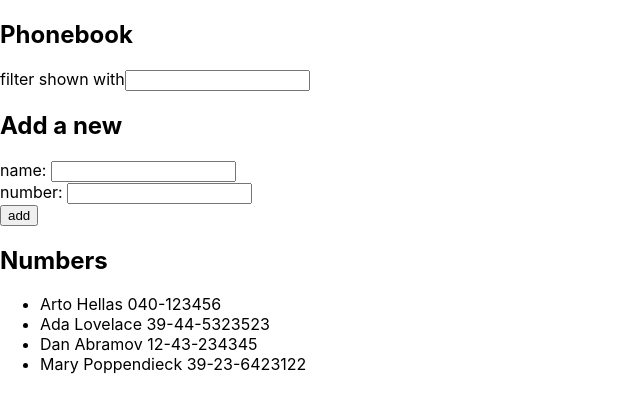
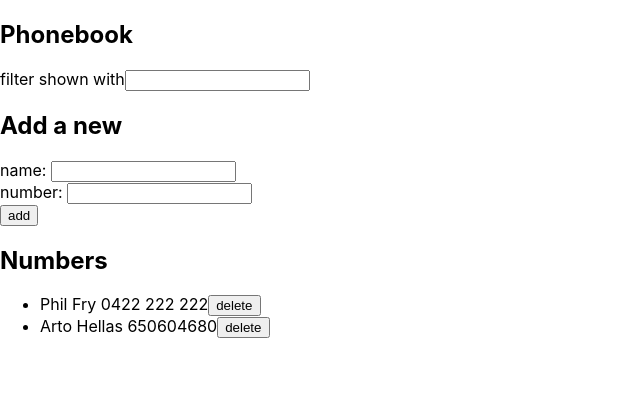
Before and after one commit to MitchEarn/full-stack-open-2021, a React (Create React App) app in the folder part2/phonebook/: page / in a window 1280 px wide. Shown: the top 412 px of the page, without its empty margins (0-640 px from the left). Built offline with nearby package versions, Linux system fonts and the light colour scheme; data requests are answered from the project's data file.

Commit message:
Completed exercise up to 2.20

```diff
--- a/part2/phonebook/db.json
+++ b/part2/phonebook/db.json
@@ -1,24 +1,14 @@
 {
-  "persons":[
+  "persons": [
+    {
+      "name": "Phil Fry",
+      "number": "0422 222 222",
+      "id": 5
+    },
     {
       "name": "Arto Hellas",
-      "number": "040-123456",
-      "id": 1
-    },
-    {
-      "name": "Ada Lovelace",
-      "number": "39-44-5323523",
-      "id": 2
-    },
-    {
-      "name": "Dan Abramov",
-      "number": "12-43-234345",
-      "id": 3
-    },
-    {
-      "name": "Mary Poppendieck",
-      "number": "39-23-6423122",
-      "id": 4
+      "number": "650604680",
+      "id": 7
     }
   ]
 }
--- a/part2/phonebook/src/App.js
+++ b/part2/phonebook/src/App.js
@@ -1,20 +1,20 @@
 import React, {useEffect, useState} from 'react'
 import PersonForm from "./components/PersonForm";
 import Filter from "./components/Filter";
-import PersonList from "./components/PersonList";
-import axios from "axios";
+import phonebookService from "./services/phonebook";
+import Person from "./components/Person";
+import Notification from "./components/Notification";
 
 const App = () => {
     const [persons, setPersons] = useState([])
     const [newName, setNewName] = useState('')
     const [newNumber, setNewNumber] = useState('')
     const [newSearch, setNewSearch] = useState('')
+    const [errorMessage, setErrorMessage] = useState(null)
 
     useEffect(() => {
-        axios.get('http://localhost:3001/persons')
-            .then(response => {
-                setPersons(response.data)
-            })
+        phonebookService.getAll()
+            .then(response => setPersons(response))
 
     }, [])
 
@@ -26,31 +26,78 @@ const App = () => {
         event.target.name === 'name' ? setNewName(event.target.value) : setNewNumber(event.target.value)
     }
 
+    const updatePerson = (personToUpdate, number) => {
+        if (window.confirm(`${personToUpdate.name} is already added to phonebook. Replace the old number with a new one?`)) {
+            phonebookService.update(personToUpdate.id, {...personToUpdate, number: number})
+                .then(returnedPerson => {
+                    setPersons(persons.map(person => person.id !== personToUpdate.id ? person : returnedPerson))
+                    setNewName('')
+                    setNewNumber('')
+
+                })
+
+        } else {
+            console.log('fail');
+        }
+    }
+
     const addPerson = (event) => {
         event.preventDefault()
         const personObject = {
             name: newName,
             number: newNumber
         }
-        persons.find(person => person.name === newName) ? alert(`${newName} is already added to phonebook`) :
-            setPersons(persons.concat(personObject))
-        setNewName('')
-        setNewNumber('')
+        const checkIfExists = persons.find(person => person.name === newName)
+        checkIfExists ? updatePerson(checkIfExists, newNumber) :
+            phonebookService
+                .create(personObject)
+                .then(returnedPerson => {
+                        setPersons(persons.concat(returnedPerson))
+                        setErrorMessage(`${newName} has been added to phonebook`)
+                        setTimeout(() => {
+                            setErrorMessage(null)
+                        }, 5000)
+                        setNewName('')
+                        setNewNumber('')
+
+                    }
+                )
+    }
+    const deletePerson = (id) => {
+        phonebookService.remove(id).then(() => {
+            setPersons([...persons].filter(person => person.id !== id))
+        }).catch(() => {
+            setErrorMessage(
+                'information already removed from server'
+            )
+            setTimeout(() => {
+                setErrorMessage(null)
+            }, 5000)
+            setPersons([...persons].filter(person => person.id !== id))
+        })
     }
 
 
     return (
         <div>
             <h2>Phonebook</h2>
+            <Notification message={errorMessage}/>
             <Filter newSearch={newSearch} handleSearch={handleSearch}/>
             <h2>Add a new</h2>
             <PersonForm submission={addPerson} changeHandler={handleChange} name={newName} number={newNumber}/>
             <h2>Numbers</h2>
-            <PersonList persons={persons} filter={newSearch}/>
+            <ul>
+                {persons.filter(p => p.name.toLowerCase().includes(newSearch.toLowerCase())).map(person => <Person
+                    key={person.name} person={person} deleted={() => deletePerson(person.id)}/>)}
+
+            </ul>
 
         </div>
 
     )
 }
 
+
+
+
 export default App
--- /dev/null
+++ b/part2/phonebook/src/components/Notification.js
@@ -0,0 +1,40 @@
+import React from "react";
+
+const Notification = ({message}) => {
+  if (message === null) {
+      return null
+  }
+    if(message.includes('server')){
+        return (
+            <div className='error' style={styleSheet.fail}>
+                {message}
+            </div>
+        )
+    }
+        return (
+            <div className='error' style={styleSheet.success}>
+                {message}
+            </div>
+        )
+
+}
+
+const styleSheet = {
+    success:{
+        color: 'green',
+        background: 'lightgrey',
+        fontSize: '22px',
+        padding: '10px',
+        marginBottom: '10px',
+    },
+    fail: {
+        color: 'red',
+        background: 'lightgrey',
+        fontSize: '22px',
+        padding: '10px',
+        marginBottom: '10px',
+    }
+
+}
+
+export default Notification
--- a/part2/phonebook/src/components/Person.js
+++ b/part2/phonebook/src/components/Person.js
@@ -1,7 +1,11 @@
 import React from "react";
 
-const Person = ({person}) => {
-  return (<li> {person.name} {person.number}</li>)
+const Person = ({person, deleted}) => {
+    return (
+        <li>
+            {person.name} {person.number}
+            <button onClick={() => deleted(person.id)}>delete</button>
+        </li>)
 }
 
 export default Person
--- a/part2/phonebook/src/components/PersonList.js
+++ /dev/null
@@ -1,13 +0,0 @@
-import Person from "./Person";
-import React from "react";
-
-const PersonList = ({persons, filter}) => {
-    return (
-        <ul>
-            {persons.filter(p => p.name.toLowerCase().includes(filter.toLowerCase())).map(person => <Person
-                key={person.name} person={person}/>)}
-        </ul>
-    )
-}
-
-export default PersonList
--- /dev/null
+++ b/part2/phonebook/src/services/phonebook.js
@@ -0,0 +1,33 @@
+import axios from 'axios'
+
+const baseUrl = 'http://localhost:3001/persons'
+
+const getAll = () => {
+    const request = axios.get(baseUrl)
+    return request.then(response => response.data)
+}
+
+const create = newObject => {
+    const request = axios.post(baseUrl, newObject)
+    return request.then(response => response.data)
+}
+
+const update = (id, newObject) => {
+    const request = axios.put(`${baseUrl}/${id}`, newObject)
+    return request.then(response => response.data)
+}
+
+const remove = (id) => {
+    const request = axios.delete(`${baseUrl}/${id}`)
+    return request.then(response => response.data)
+}
+
+const exportedFunctions = {
+    getAll,
+    create,
+    update,
+    remove
+}
+
+
+export default exportedFunctions
```
